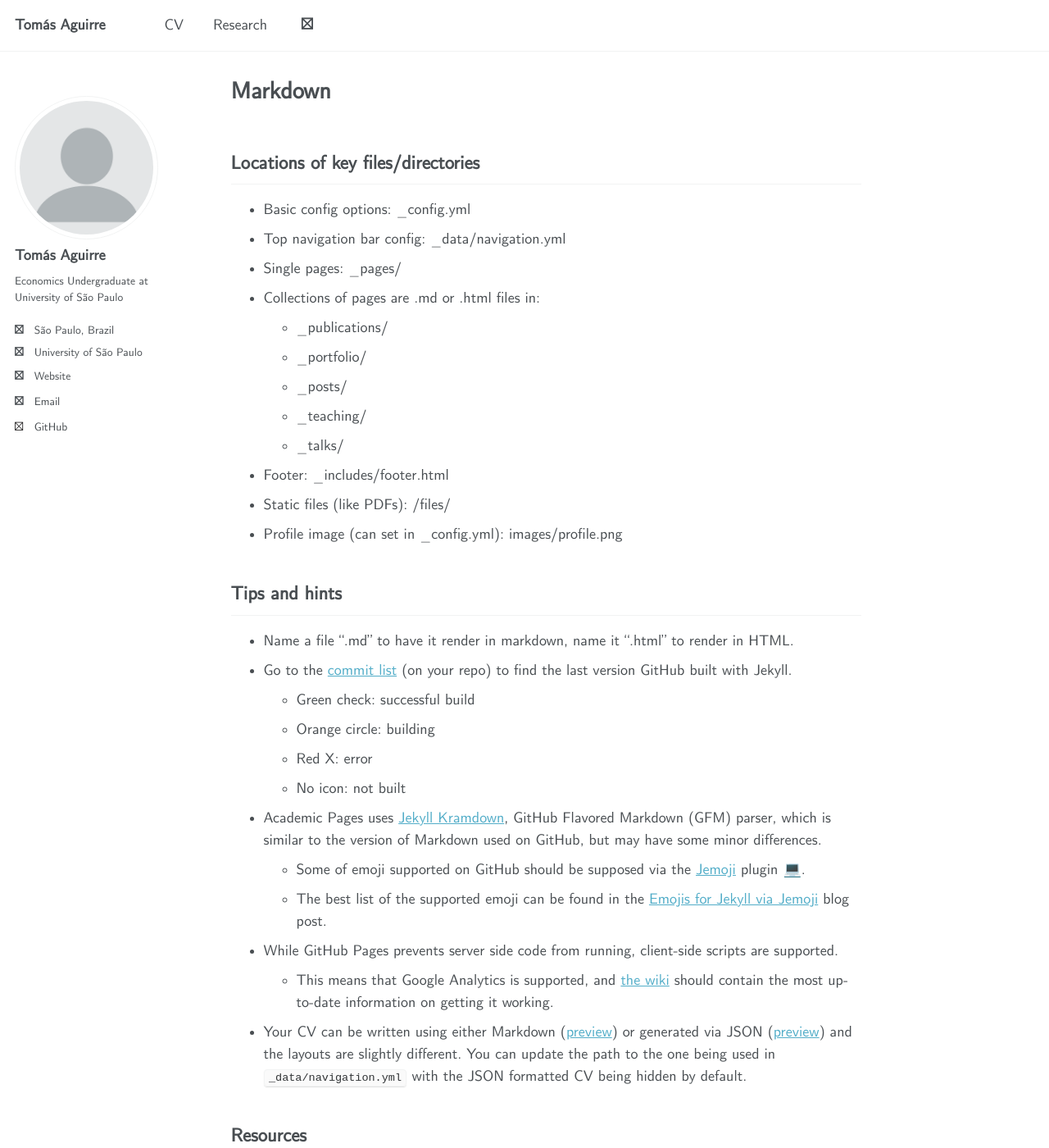
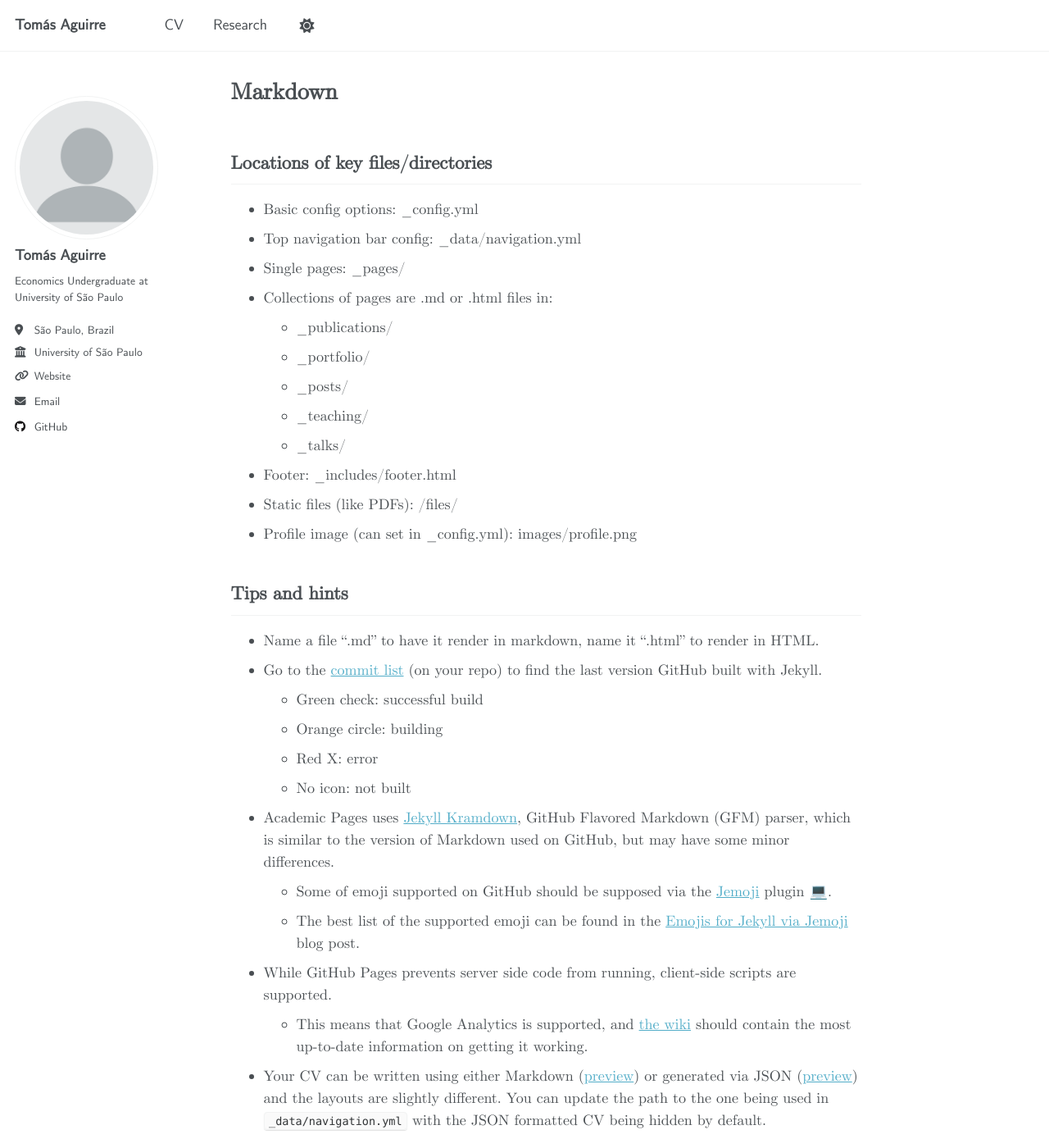
Before and after one commit to t6aguirre/t6aguirre.github.io, a Jekyll site: the page built from _pages/markdown.md, in a window 1280 px wide and 1400 px high. Shown: the whole window at 82% size. Built offline with Jekyll 4.4.1, drawn with Linux system fonts in a browser that asks for light colours; emoji names are drawn with the system emoji font.

Commit message:
Update computer-modern.css

```diff
--- a/assets/css/computer-modern.css
+++ b/assets/css/computer-modern.css
@@ -29,11 +29,11 @@
 }
 
 /* Force Computer Modern on all elements */
-body * {
-  font-family: "CMU Sans Serif", "Computer Modern Sans Serif", sans-serif !important;
-}
+#body * {
+#  font-family: "CMU Sans Serif", "Computer Modern Sans Serif", sans-serif !important;
+#}
 
-/* Restore monospace for code elements */
-code, pre, kbd, samp {
-  font-family: "CMU Typewriter", "Computer Modern Typewriter", monospace !important;
-}
+#/* Restore monospace for code elements */
+#code, pre, kbd, samp {
+#  font-family: "CMU Typewriter", "Computer Modern Typewriter", monospace !important;
+#}
```
